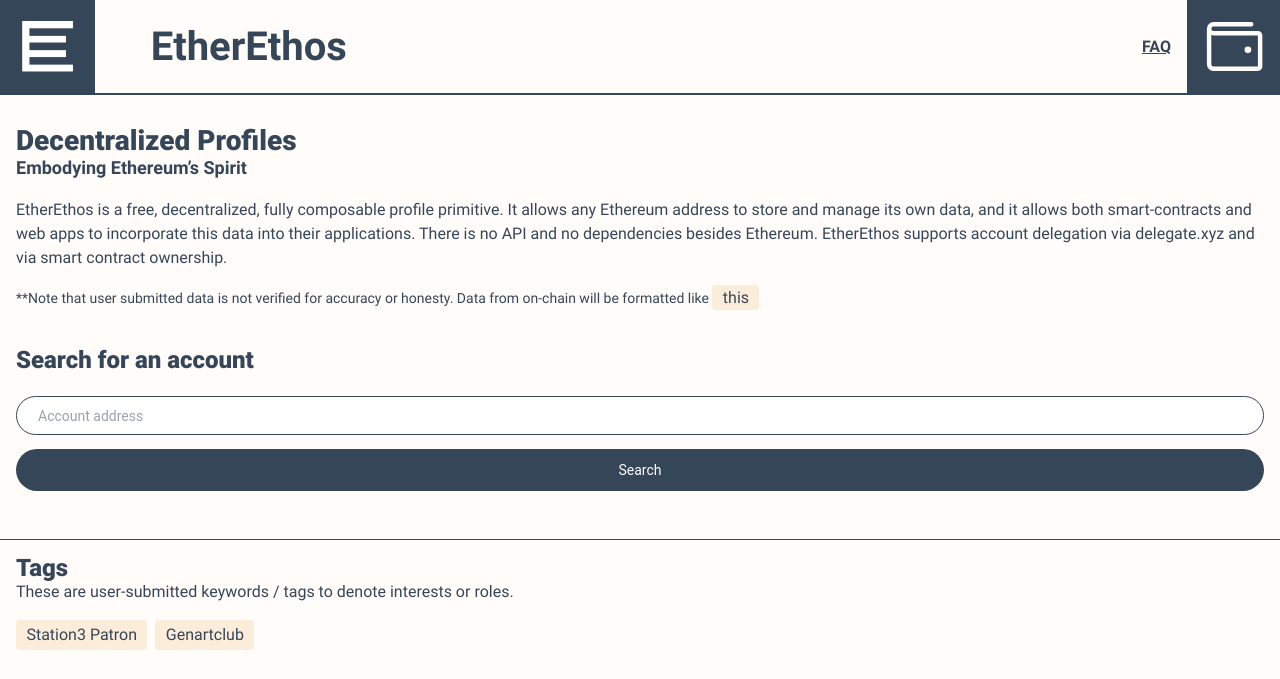
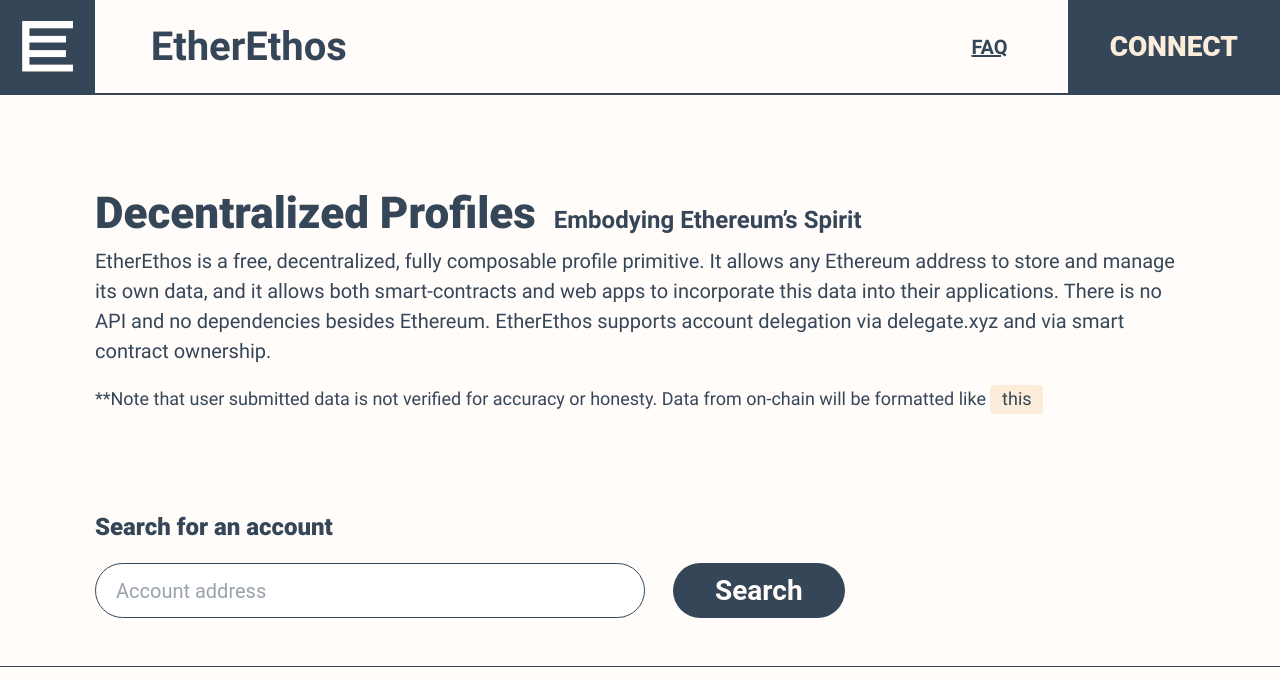
Before and after one commit to tophercully/EtherEthos-App, a website built with webpack: page index.html in a window 1280 px wide. Shown: the top 679 px of the page. Built offline with nearby package versions, Linux system fonts and the light colour scheme; a web font is replaced by a local one.

Commit message:
desktop mvp

```diff
--- a/css/style.css
+++ b/css/style.css
@@ -124,6 +124,10 @@
   color: #fffcf9;
   border-radius: 50px;
   padding: 0.75em 1.5em;
+  font-size: 14px;
+}
+
+button.add {
   font-size: 14px;
 }
 
@@ -361,6 +365,10 @@
     MODULES STYLES
    ========================================================================== */
 
+.module {
+  margin-top: 2em;
+}
+
 .module__title {
   margin-bottom: 0;
   line-height: 1em;
@@ -439,6 +447,37 @@
 }
 
 @media (min-width: 1200px) {
+  section > div,
+  .container {
+    padding: 1em 95px;
+  }
+
+  code {
+    font-size: 18px;
+  }
+
+  input {
+    font-size: 20px;
+    height: 38px;
+    padding: 0.5em 1em;
+  }
+  input::placeholder {
+    font-size: 20px;
+  }
+
+  button.add {
+    font-size: 20px;
+  }
+
+  p,
+  .text,
+  .subtitle {
+    font-size: 20px;
+  }
+
+  .note {
+    font-size: 18px;
+  }
   /* ==========================================================================
     HEADER STYLES
    ========================================================================== */
@@ -453,4 +492,61 @@
     font-size: 40px;
     margin-left: 1em;
   }
+  .header__wallet-button {
+    padding: 0.5em 3em;
+  }
+  .header__wallet-button-text {
+    display: block;
+    color: #fcecda;
+    font-size: 28px;
+    font-weight: 900;
+  }
+  .header__navigation-link {
+    margin: 0 3em;
+    font-size: 20px;
+  }
+  .header__wallet-icon {
+    display: none;
+  }
+  .hero__container {
+    padding-top: 5em;
+    padding-bottom: 5em;
+  }
+
+  .hero__info {
+    display: flex;
+    align-items: baseline;
+  }
+
+  .hero__title {
+    font-size: 44px;
+  }
+  .hero__subtitle {
+    margin-left: 0.75em;
+    font-size: 24px;
+  }
+
+  .hero__text-container {
+    margin-top: 0.5em;
+    max-width: 1080px;
+  }
+
+  .hero__search-input {
+    max-width: 550px;
+    width: 60vw;
+    height: 100%;
+  }
+
+  .hero__search-input-container {
+    flex-direction: row;
+    height: 55px;
+  }
+
+  .hero__search-button {
+    margin-top: 0;
+    margin-left: 1em;
+    font-size: 28px;
+    font-weight: 700;
+    padding: 0.25em 1.5em;
+  }
 }
--- a/index.html
+++ b/index.html
@@ -79,7 +79,7 @@
               class="hero__search-input"
               placeholder="Account address"
             />
-            <button class="hero__search-button">Search</button>
+            <button class="hero__search-button button">Search</button>
           </div>
         </div>
       </div>
@@ -155,7 +155,7 @@
             </li>
           </ul>
           <div class="module__edit-add-container">
-            <button data-add class="module__edit-add-button">
+            <button data-add class="module__edit-add-button add">
               <img
                 src="./svg/add.svg"
                 alt="Wallet logo"
```
